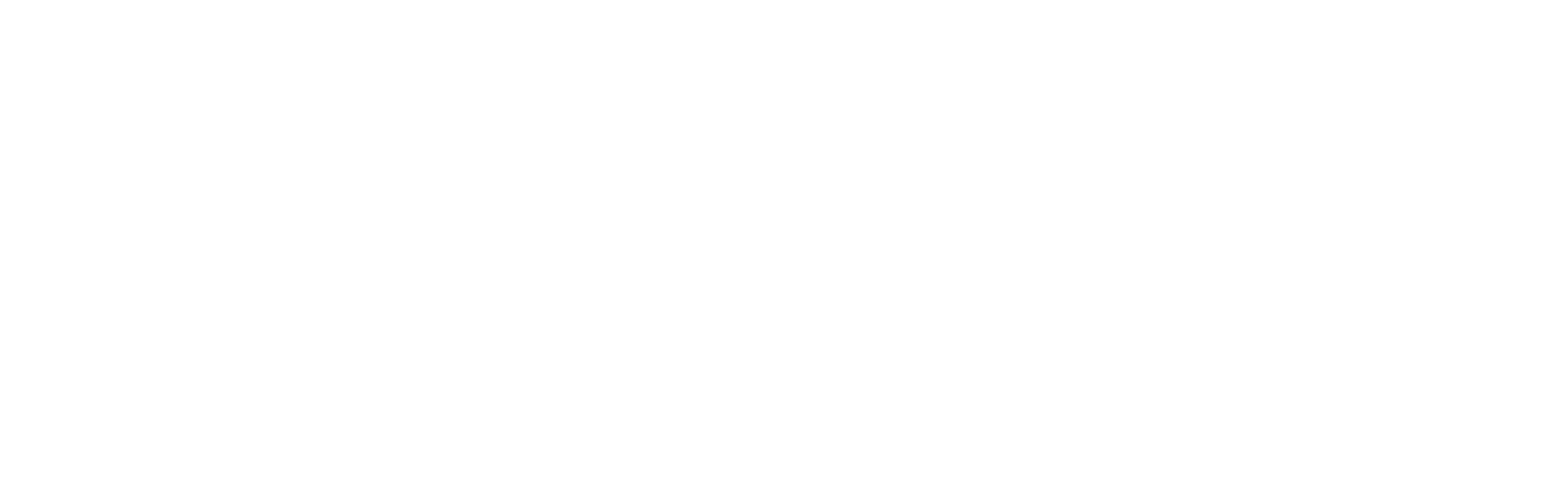
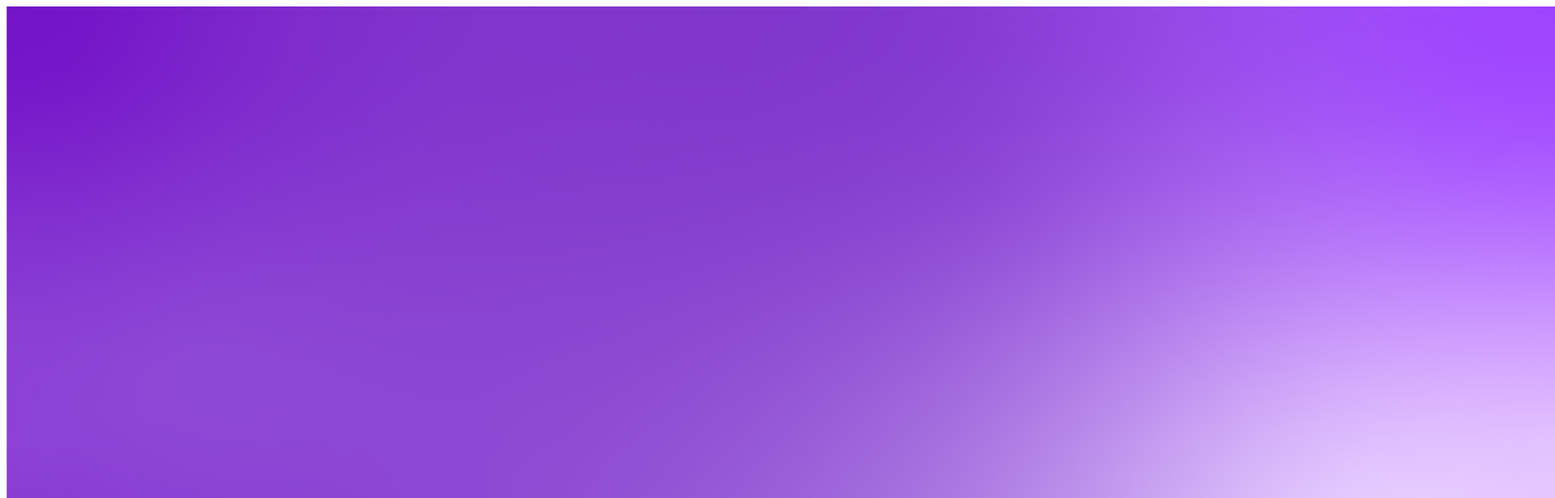
Before and after one commit to yhogakafi/scelta-v1, a plain HTML site: page index.html in a window 1280 px wide. Shown: the top 616 px of the page at 81% size, 1920 px wide, since content can reach past the window. Drawn offline with Linux system fonts and the light colour scheme.

Commit message:
folder img

```diff
--- a/index.html
+++ b/index.html
@@ -7,6 +7,6 @@
     <title>Scelta</title>
 </head>
 <body>
-
+    <img src="images/background-14.jpg" alt="">
 </body>
 </html>
```
Also changed, not shown: images/background-14.jpg (added), images/bukalapak.svg (added), images/elevenia.svg (added), images/git.svg (added), images/instagram.svg (added), images/ipx 2-20_poster_.png (added), images/ipx-2-20.svg (added), images/lazada.svg (added), images/qoo10.svg (added), images/ralali.svg (added), images/scelta.ico (added), images/scelta.svg (added), images/shopee.svg (added), images/tokopedia.svg (added), 2 more files, 1 other file.
